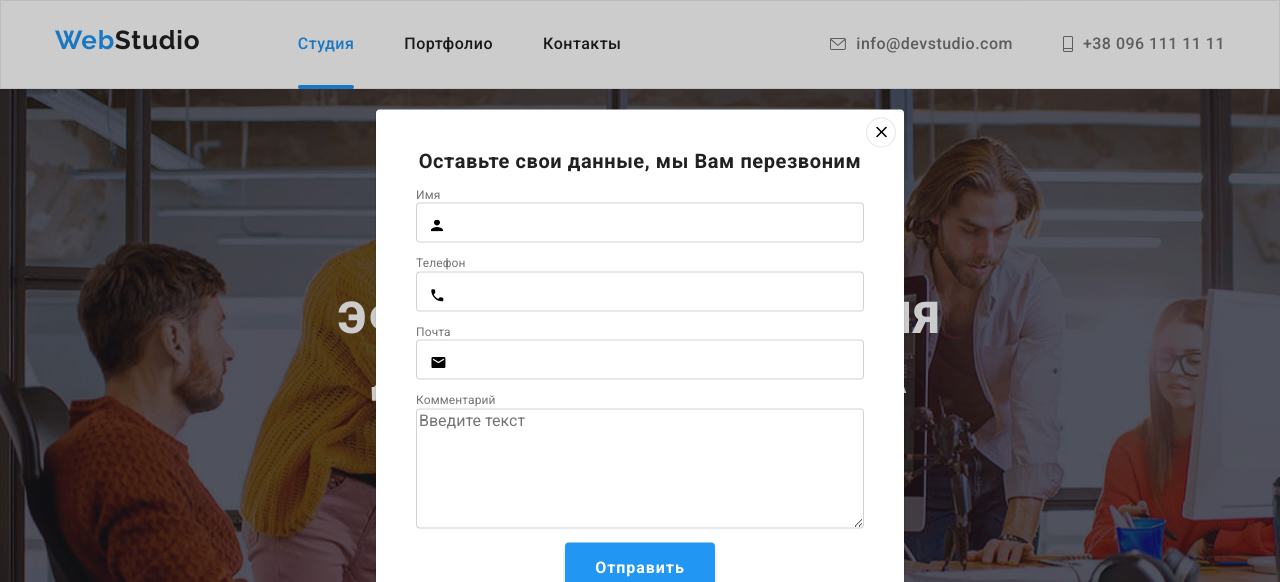
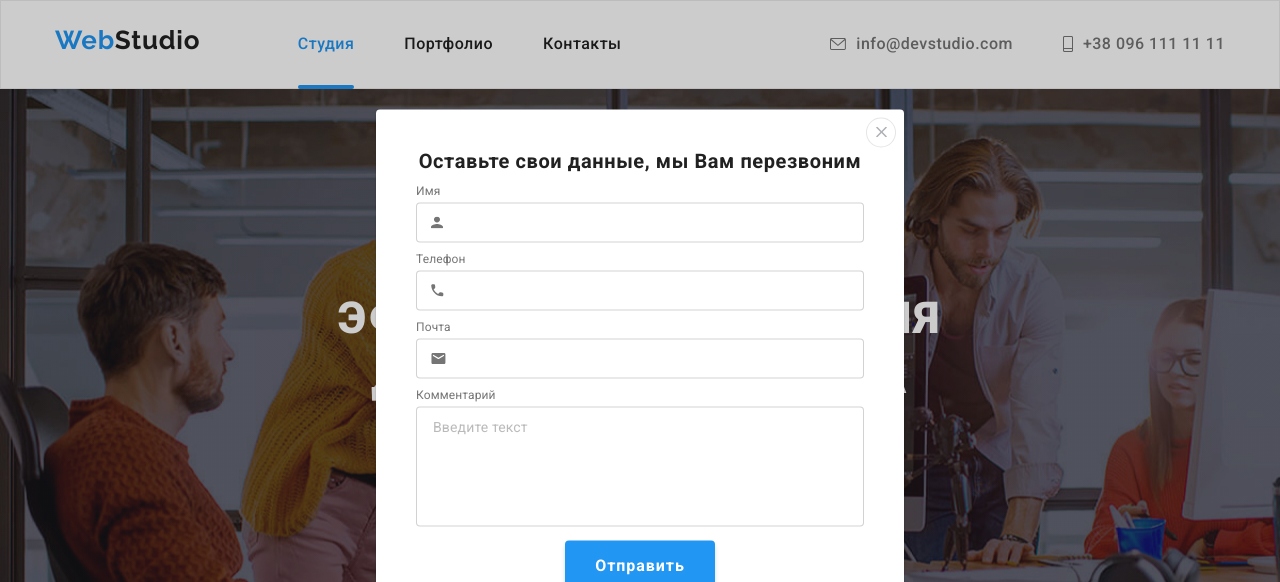
Before and after one commit to Leila-2/goit-markup-hw-06, a plain HTML site: page index.html in a window 1280 px wide. Both pictures are taken after a click on the button "Заказать услугу". Shown: the top 582 px of the page. Drawn offline with nearby package versions, Linux system fonts and the light colour scheme.

Commit message:
Делает разметку иконок модального окна

```diff
--- a/css/styles.css
+++ b/css/styles.css
@@ -604,8 +604,6 @@ body {
   line-height: 1.87;
   letter-spacing: 0.03em;
   color: var(--primary-color);
-  /* margin-left: 24px; */
-  /* margin-bottom: 20px; */
   margin-top: 4px;
   margin-block-end: 0em;
 }
@@ -698,7 +696,12 @@ body {
 .icon-close-btn {
   width: 11px;
   height: 11px;
-  fill: #000000;
+  fill: currentColor;
+}
+
+.modal-btn:hover .icon-close-btn,
+.modal-btn:focus .icon-close-btn {
+  color: #2196f3;
 }
 .modal-btn {
   position: absolute;
@@ -707,11 +710,13 @@ body {
 
   width: 30px;
   height: 30px;
-
+  color: var(--social-icon-color);
   border: 1px solid rgba(0, 0, 0, 0.1);
   border-radius: 50%;
   background-color: #fff;
+  transition: color 250ms cubic-bezier(0.4, 0, 0.2, 1);
 }
+
 .is-hidden {
   opacity: 0;
   visibility: hidden;
@@ -743,10 +748,14 @@ body {
 .modal-input {
   width: 100%;
   margin: 0;
-  padding: 10px, 20px;
+  padding: 10px 42px;
   height: 40px;
   border-radius: 4px;
+
+  color: var(--social-icon-color);
   border: 1px solid rgba(33, 33, 33, 0.2);
+  transition: border-color 250ms cubic-bezier(0.4, 0, 0.2, 1),
+    color 250ms cubic-bezier(0.4, 0, 0.2, 1);
 }
 .label {
   font-size: 12px;
@@ -755,11 +764,13 @@ body {
   color: #757575;
   margin-bottom: 4px;
 }
+
 .user {
   position: absolute;
-  top: 50%;
+  bottom: 50%;
   left: 15px;
   transform: translateY(50%);
+  fill: currentColor;
 }
 .user.name-svg {
   width: 12px;
@@ -776,4 +787,21 @@ body {
 .modal-input.comments {
   width: 448px;
   height: 120px;
+  resize: none;
+
+  font-size: 14px;
+  line-height: 1.14;
+  letter-spacing: 0.01em;
+  color: #000000;
+  padding: 12px 16px;
 }
+.modal-input.comments::placeholder {
+  color: rgba(117, 117, 117, 0.5);
+}
+.modal-input:focus + .user {
+  color: var(--accent-color);
+}
+.modal-input:focus {
+  border-color: var(--accent-color);
+  outline: none;
+}
--- a/index.html
+++ b/index.html
@@ -543,39 +543,67 @@
         <div class="modal-container">
           <h3 class="modal-title">Оставьте свои данные, мы Вам перезвоним</h3>
           <form class="form">
-            <label class="form-field">
-              <span class="label">Имя</span>
-              <input type="text" name="user-name" class="modal-input" />
+            <label for="user-name" class="label">
+              <span>Имя</span>
+            </label>
+            <div class="form-field">
+              <input
+                type="text"
+                name="user-name"
+                class="modal-input"
+                id="user-name"
+                placeholder=" "
+                autocomplete="off"
+              />
               <svg class="user name-svg">
                 <use href="./images/svg/sprite.svg#icon-Vector"></use>
               </svg>
+            </div>
+
+            <label for="user-phone" class="label">
+              <span>Телефон</span>
             </label>
-
-            <label class="form-field">
-              <span class="label">Телефон</span>
-              <input type="tel" name="user-phone" class="modal-input" />
+            <div class="form-field">
+              <input
+                type="tel"
+                name="user-phone"
+                class="modal-input"
+                id="user-phone"
+                placeholder=" "
+              />
               <svg class="user phone-svg">
                 <use href="./images/svg/sprite.svg#icon-phone-input"></use>
               </svg>
+            </div>
+
+            <label for="user-email" class="label">
+              <span>Почта</span>
             </label>
-
-            <label class="form-field">
-              <span class="label"> Почта </span>
-              <input type="email" name="user-email" class="modal-input" />
+            <div class="form-field">
+              <input
+                type="tel"
+                name="user-"
+                class="modal-input"
+                id="user-phone"
+                placeholder=" "
+              />
               <svg class="user email-svg">
                 <use href="./images/svg/sprite.svg#icon-email-input"></use>
               </svg>
+            </div>
+
+            <label for="comments" class="label">
+              <span> Комментарий </span>
             </label>
 
-            <label class="form-field">
-              <span class="label"> Комментарий </span>
+            <div class="form-field">
               <textarea
                 name="comments"
                 class="modal-input comments"
                 placeholder="Введите текст"
+                id="comments"
               ></textarea>
-            </label>
-
+            </div>
             <button type="submit" class="button">Отправить</button>
           </form>
         </div>
```
